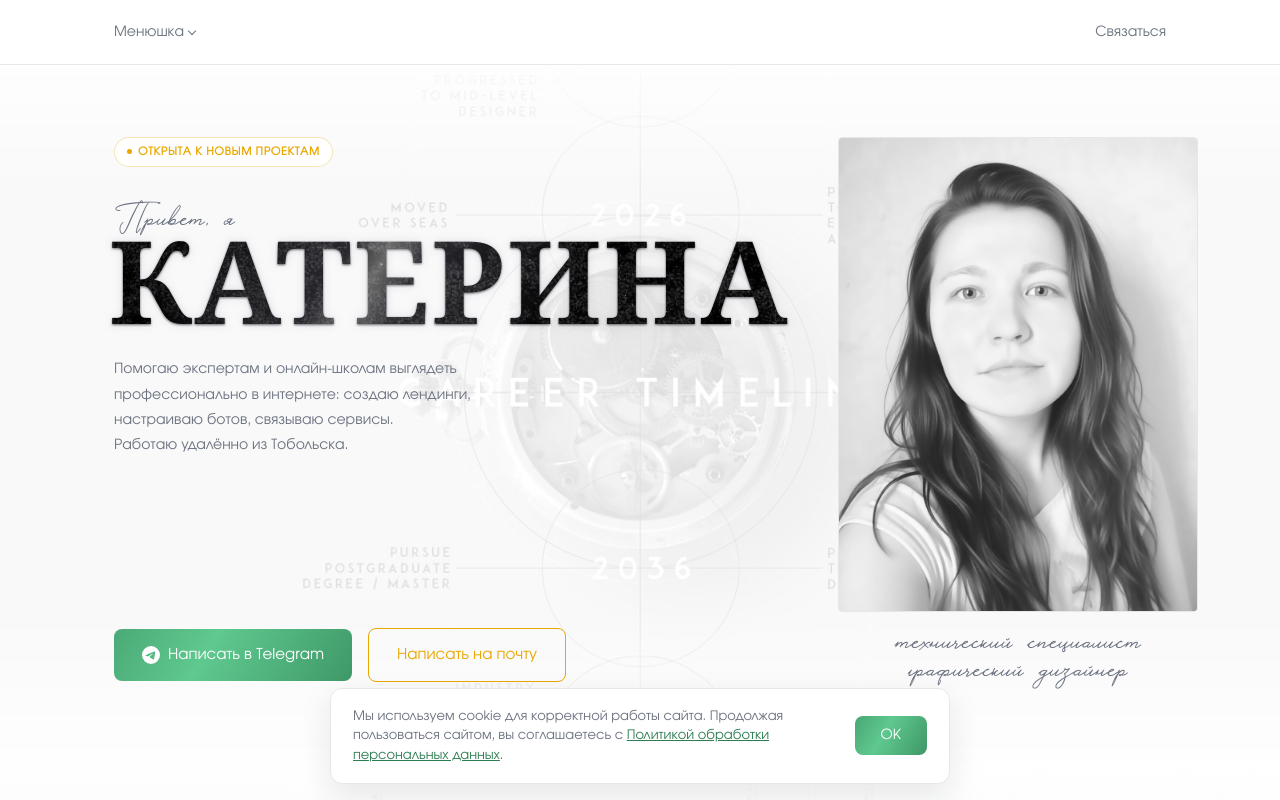
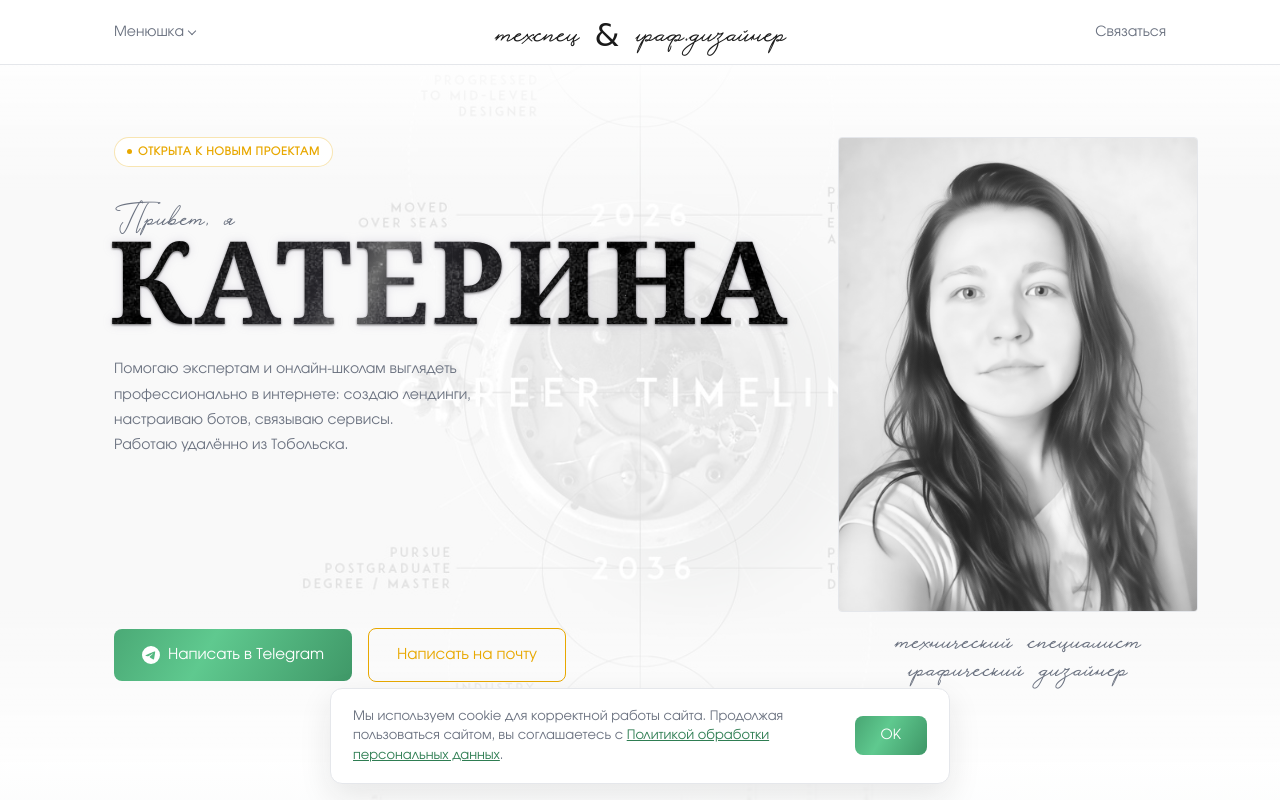
Before and after one commit to Vedminskoe/landing-tehspec, a plain HTML site: page index.html in a window 1280 px wide. Shown: the top 800 px of the page. Drawn offline with nearby package versions, Linux system fonts and the light colour scheme.

Commit message:
подпись «техспец & граф.дизайнер» по центру шапки рукописным шрифтом

```diff
--- a/index.html
+++ b/index.html
@@ -178,6 +178,7 @@
       border-bottom: 1px solid var(--border);
     }
     .header__inner {
+      position: relative;
       display: flex;
       align-items: center;
       justify-content: space-between;
@@ -202,6 +203,20 @@
       transition: color var(--transition);
     }
     .header__logo:hover { color: var(--accent); }
+    /* Подпись по центру шапки — рукописный шрифт, крупнее, некликабельно */
+    .header__tagline {
+      position: absolute;
+      left: 50%;
+      top: 50%;
+      transform: translate(-50%, -50%);
+      font-family: var(--font-script);
+      font-size: 32px;
+      line-height: 1;
+      color: var(--text);
+      white-space: nowrap;
+      pointer-events: none;
+      user-select: none;
+    }
     .header__logo::after {
       content: '';
       width: 6px;
@@ -1118,6 +1133,7 @@
     }
 
     @media (max-width: 768px) {
+      .header__tagline { font-size: 22px; }
       .section { padding: 60px 0; }
       .hero { padding: 72px 0 60px; }
       .nav { display: none; }
@@ -1149,6 +1165,7 @@
     }
 
     @media (max-width: 480px) {
+      .header__tagline { display: none; }
       .process__steps { grid-template-columns: 1fr; }
       .hero__actions { flex-direction: column; align-items: flex-start; }
       .booking-form__grid { grid-template-columns: 1fr; }
@@ -1171,6 +1188,7 @@
           <a href="#contacts">Контакты</a>
         </nav>
       </div>
+      <span class="header__tagline" aria-hidden="true">техспец &amp; граф.дизайнер</span>
       <a href="https://t.me/vedminskoe" target="_blank" rel="noopener" class="header__contact-link">Связаться</a>
     </div>
   </div>
```
